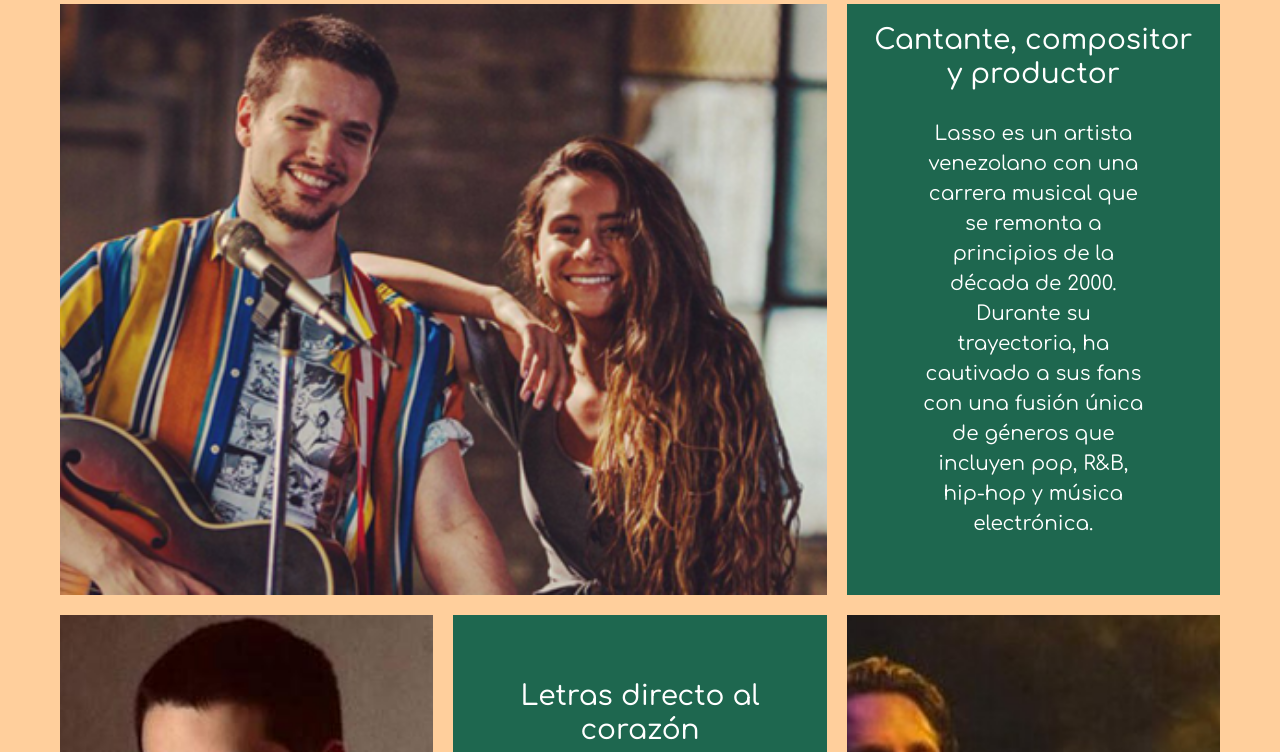
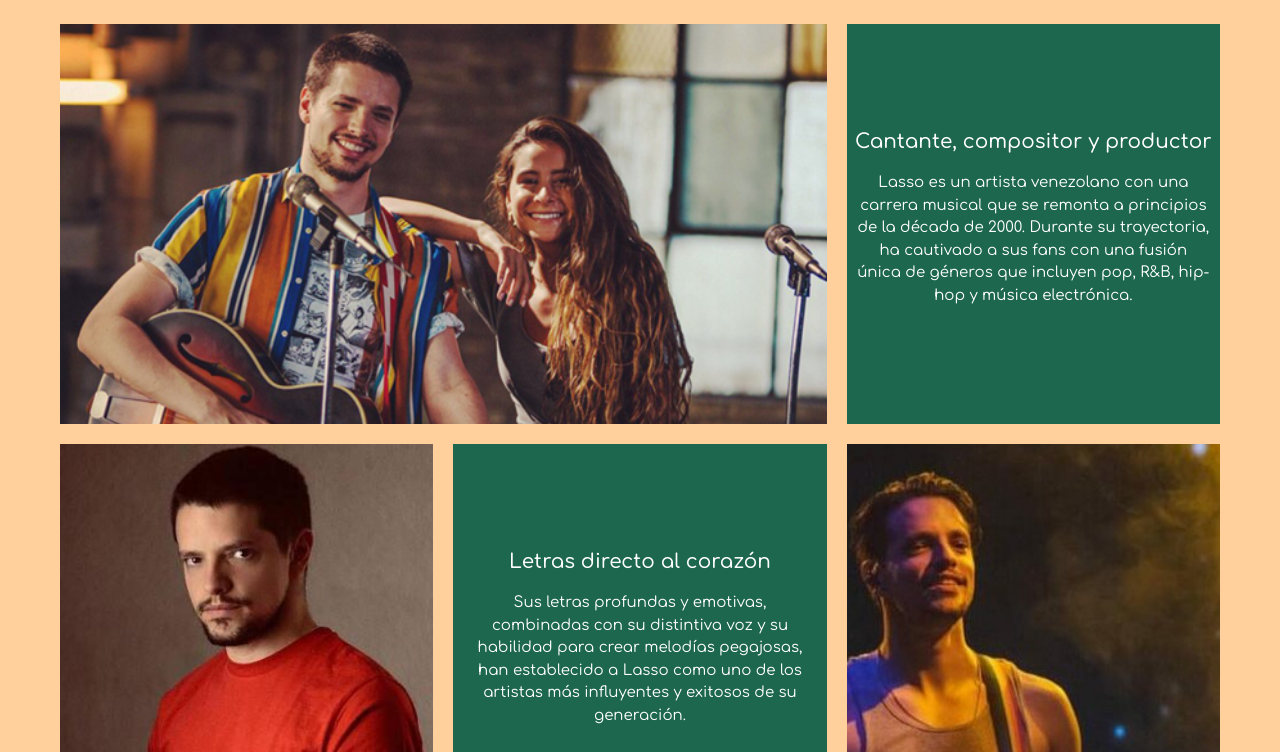
Before and after one commit to lissleal/lassoverse2, a website: page pages/sobremi.html in a window 1280 px wide. Shown: the part 348-1100 px from the top of the page. Drawn offline with nearby package versions, Linux system fonts and the light colour scheme.

Commit message:
cambios padding titulos

```diff
--- a/assets/scss/_mediaqueries.scss
+++ b/assets/scss/_mediaqueries.scss
@@ -88,7 +88,6 @@
     main {
 
         .fotoprincipal{
-        //  background-image: url(../../img/portadapeq.jpg);
 
             .fototitulo{
                 font-size: 30px;
--- a/assets/scss/_reset.scss
+++ b/assets/scss/_reset.scss
@@ -57,7 +57,7 @@
 %titulos {
     color: $color_principal;
     background-color: $color_letras;
-    padding: 0 10px;
+    padding: 10px;
     font-size: 30px;
 }
 
--- a/assets/scss/_sobremi.scss
+++ b/assets/scss/_sobremi.scss
@@ -5,9 +5,18 @@
     p {
         @extend %textos;
     }
+    .sobremi__texto {
+        padding: 10px;
+        font-size: 15px;
+    }
 
     h2 {
         @extend %titulos;
+    }
+
+    h3 {
+        padding-top: 15px;
+        font-size: 20px;
     }
 
     %imagen {
@@ -49,7 +58,7 @@
         .tarjeta {
             @include estilo_oscuro;
             @include flex-col-center;
-            padding: 20px;
+            // padding: 20px;
             text-align: center;
         }
     }
```
Also changed, not shown: index.html (+2 -1 lines), assets/css/main.css, img/fondo1.jpeg (deleted), img/fondo2.jpg (deleted), img/fondo3.jpg (deleted), img/fondo4.jpg (deleted), img/fondoalto.webp (deleted), img/logoblanco.jpg (deleted).
